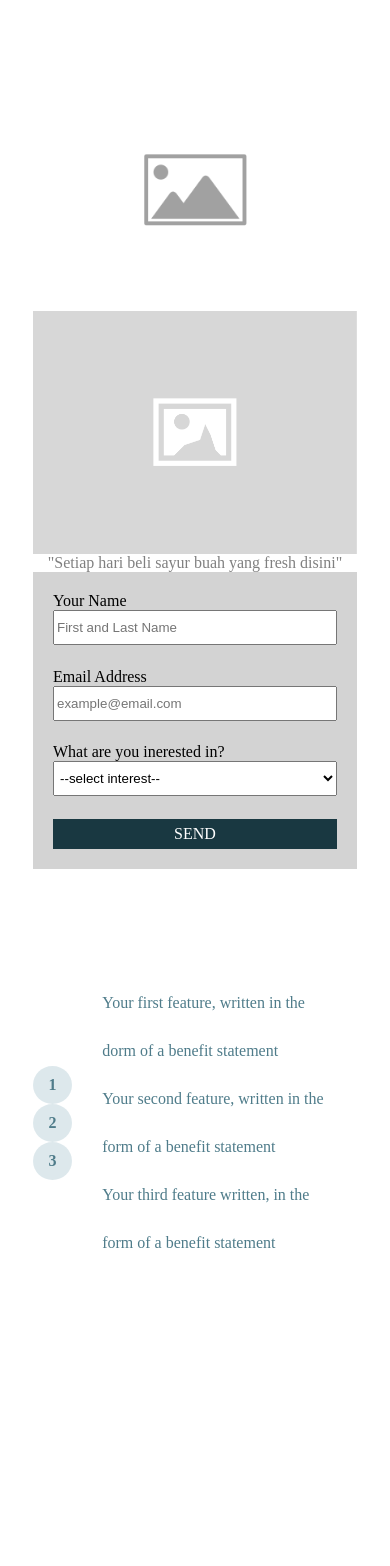
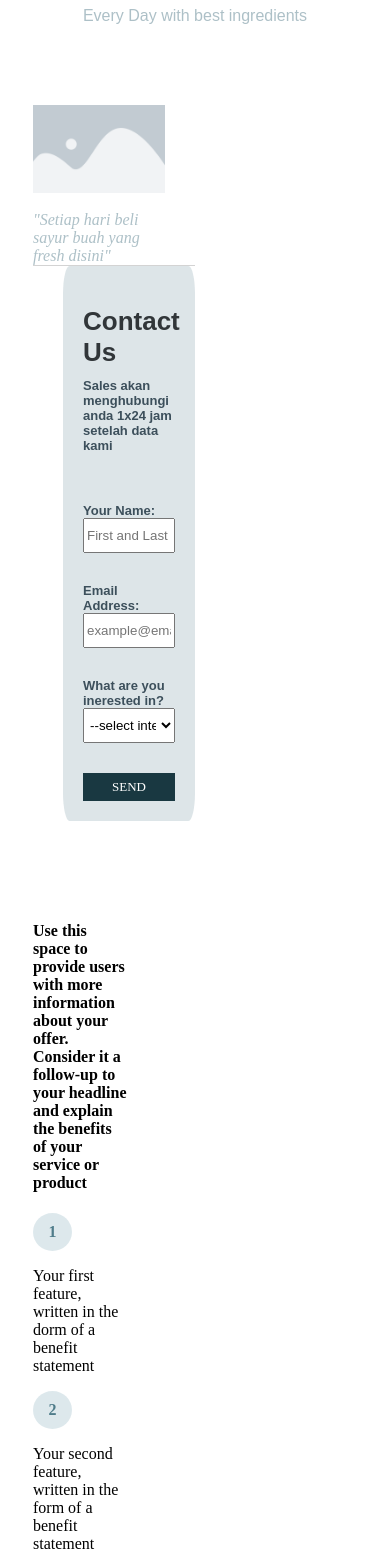
Before and after one commit to revou-fundamental-course/18-sep-23-demfthh, a plain HTML site: page index.html in a window 390 px wide. Shown: the part 233-1799 px from the top of the page. Before the commit the page ends 1590 px from the top, so only its background shows below. Drawn offline with Linux system fonts and the light colour scheme.

Commit message:
second commit

```diff
--- a/CSS/style.css
+++ b/CSS/style.css
@@ -38,6 +38,13 @@ main {
     justify-content:  center;
     align-items:  center;
 }
+.content-tittle h1 {
+    font-family: sans-serif;
+}
+.content-tittle span {
+    color: rgba(159, 182, 190, 0.858);
+    font-family: sans-serif;
+}
 .content {
     display: flex;
     padding: 40px 0px;
@@ -46,6 +53,20 @@ main {
 .content-left {
     box-sizing: border-box;
     width: 50%;
+    padding-right: 30px;
+    border-bottom: 1px solid lightgray;
+}
+.circle-left {
+    padding: 10px;
+    display: flex;
+    flex-direction: row;
+    justify-content: center;
+    background: rgba(172, 199, 207, 0.403);
+    border-radius: 50%;
+    width: 1.2em;
+    color: rgb(79, 124, 138);
+    font-weight: bold;
+    margin-top: 70px;
 }
 .content-image {
     box-sizing: border-box;
@@ -62,25 +83,55 @@ main {
     display: block;
 }
 .content-image span {
-    color: gray;
+    color: rgba(159, 182, 190, 0.858);
+    font-style: italic;
 
 }
 .content-right {
     box-sizing: border-box;
     width: 50%;
+    padding-left: 30px;
 }
 .content-form {
     display: flex;
     flex-direction: column;
     padding: 20px;
-    background: lightgray;
+    background: #d8e1e4d9;
+    font-style: bold;
+    color: rgb(49, 54, 57);
+    font-size: 13px;
+    border-radius: 5%;
+}
+.content-form h1 {
+    margin-top: 20px;
+    margin-bottom: 10px;
+    font-family: sans-serif;
+    color: rgb(49, 54, 57);
+}
+.content-form p {
+    margin-top: 0px;
+    margin-bottom: 50px;
+    color: rgb(60, 79, 91);
+    font-weight: bold;
+    font-family: Arial, Helvetica, sans-serif;
+}
+label {
+    font-family: Arial, Helvetica, sans-serif;
+    font-weight: bold;
+    color: rgb(60, 79, 91);
 }
 input {
     margin-bottom: 10px;
     padding: 8px 2px;
+    font-family: Arial, Helvetica, sans-serif;
 }
 select {
     padding: 8px 2px;
+}
+a {
+    margin-bottom: 20px;
+    color: rgb(60, 79, 91);
+    font-style: bold;
 }
 .content-image {
     display: flex;
@@ -108,10 +159,15 @@ select {
     flex-direction: row;
     align-items: center;
     margin-bottom: 20px;
+    justify-content: space-between;
 
 }
 .callus-left {
-    line-height: 3;
+    box-sizing: border-box;
+    display: flex;
+    flex-direction: column;
+
+
 }
 .circle {
     padding: 10px;
@@ -122,16 +178,20 @@ select {
     width: 1.2em;
     color: rgb(79, 124, 138);
     font-weight: bold;
+}
+.right {
 
 }
 .callus-right {
+    box-sizing: border-box;
     color: rgb(79, 124, 138);
-    padding: 30px;
-    line-height: 3;
+    padding: 0px 200px 0px 30px;
+    line-height: 20px;
+
 }
 .error-massage {
     color: red;
-    font-size: 0.8em;
+    font-size: 0.9em;
     margin-top: 0px;
 }
 
@@ -150,3 +210,13 @@ select {
     }
 
 }
+
+@media screen and (max-width: 1024px) {
+    .content-left {
+        width: 50%;
+    }
+    .content-right {
+        width: 50%;
+    }
+
+}
--- a/index.html
+++ b/index.html
@@ -19,31 +19,36 @@
     <main>
         <div id="tittle" class="content-tittle">
             <div>
-                <h1>Top Rated E-Grocery Shop in Indonesia</h1>
+                <h1>Top Rated E-Groceries Shop in Indonesian</h1>
             </div>
             <div>
-                <span>Everyday with best engredient</span>
+                <span>Every Day with best ingredients</span>
             </div>
         </div>
         <div id="content" class="content">
             <div id="content-left" class="content-left">
                 <div id="content-image" class="content-image">
-                    <img src="asset/placeholder-image.png" class="image active" alt="slider image">
-                    <img src="asset/image.png" class="image">
+                    <img src="asset/placeholder.png" class="image active" alt="slider image">
+                    <br>
                     <span>"Setiap hari beli sayur buah yang fresh disini"</span>
+
+
                 </div>
 
 
             </div>
             <div id="content-right" class="content-right">
                 <form name="contact-form" class="content-form">
-                    <label for="your-name">Your Name</label>
+                    <h1>Contact Us</h1>
+                    <p>Sales akan menghubungi anda 1x24 jam setelah data kami</p>
+
+                    <label for="your-name">Your Name:</label>
                     <input Id="your-name" type="text" name="your-name" placeholder="First and Last Name">
-                    <p id="name-error" class="error-massage"></p>
+                    <a id="name-error" class="error-massage"></a>
 
-                    <label for="email">Email Address</label>
+                    <label for="email">Email Address:</label>
                     <input id="email" type="email" name="email" placeholder="example@email.com">
-                    <p id="email-error" class="error-massage"></p>
+                    <a id="email-error" class="error-massage"></a>
 
                     <label for="interest">What are you inerested in?</label>
                     <select type="select" name="interest">
@@ -51,7 +56,7 @@
                         <option value="Football">Football</option>
                         <option value="Badminton">Badminton</option>
                     </select>
-                    <p id="interest-error" class="error-massage"></p>
+                    <a id="interest-error" class="error-massage"></a>
 
                     <div id="button" type="submit" class="button">SEND</div>
 
@@ -61,15 +66,20 @@
     </main>
     <div id="callus" class="callus">
         <div id="callus-left" class="Callus-left">
+            <h4>Use this space to provide users with more information about your offer.
+                Consider it a follow-up to your headline and explain the benefits of your service or product
+            </h4>
             <div class="circle">1</div>
+            <p>Your first feature, written in the dorm of a benefit statement</p>
+
             <div class="circle">2</div>
+            <p>Your second feature, written in the form of a benefit statement</p>
+
             <div class="circle">3</div>
+            <p>Your third feature written, in the form of a benefit statement</p>
+
         </div>
-        <div id="callus-right" class="callus-right">
-            <div>Your first feature, written in the dorm of a benefit statement</div>
-            <div>Your second feature, written in the form of a benefit statement</div>
-            <div>Your third feature written, in the form of a benefit statement</div>
-        </div>
+        <div id="callus-right" class="callus-right"></div>
     </div>
     <footer></footer>
 
```
Also changed, not shown: asset/vecteezy_logo-icon-vector-person-on-white-background_.jpg (added).
